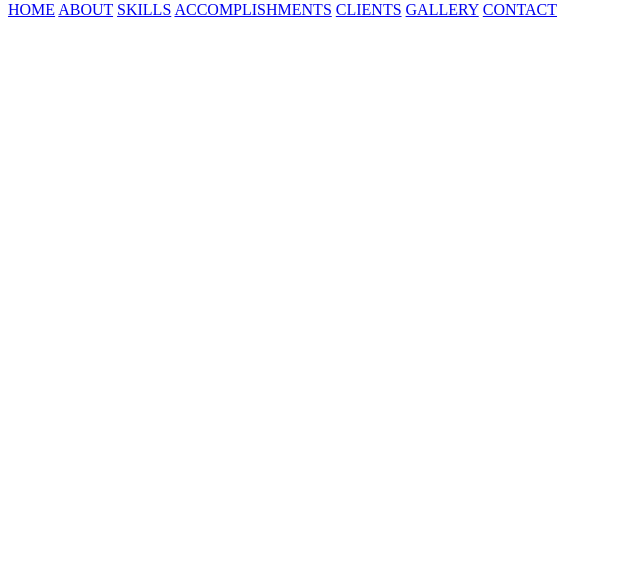
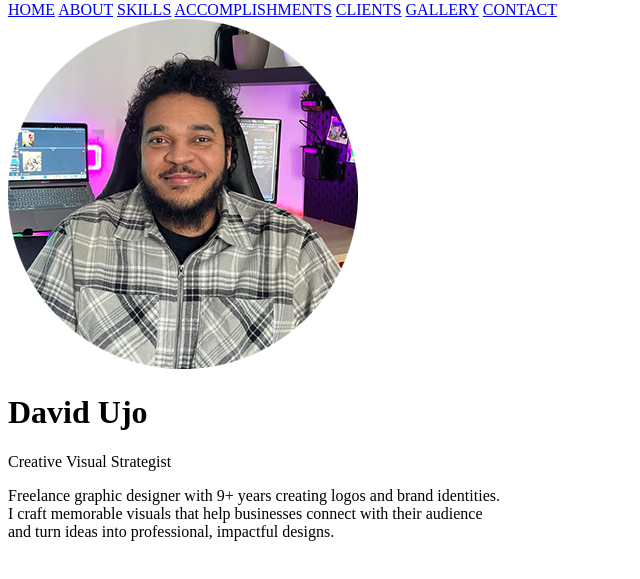
Before and after one commit to thekidmellow/art-by-david, a plain HTML site: page index.html in a window 1280 px wide. Shown: the part 121-700 px from the top of the page, without its empty margins (0-640 px from the left). Drawn offline with Linux system fonts and the light colour scheme.

Commit message:
Added "About" section

```diff
--- a/index.html
+++ b/index.html
@@ -1,5 +1,6 @@
 <!DOCTYPE html>
 <html lang="en">
+
 <head>
     <meta charset="UTF-8">
     <meta http-equiv="X-UA-Compatible" content="IE=edge">
@@ -12,8 +13,11 @@
     <link rel="icon" type="image/png" sizes="16x16" href="/assets/images/favicon_io/favicon-16x16.png">
     <link rel="manifest" href="/site.webmanifest">
 
-    </head>
+</head>
+
 <body>
+
+<!-- HOME -->
 
     <header>
         <img class="logo" src="/assets/images/artbydavid logo png.png" alt="artbydavid logo">
@@ -29,10 +33,24 @@
         <a href="#">CONTACT</a>
     </nav>
 
+<!-- ABOUT -->
+
+
+    <div>
+        <img src="/assets/images/David photo png.png" alt="David Ujo">
+        <h1>David Ujo</h1>
+        <p>Creative Visual Strategist</p>
+        <p>Freelance graphic designer with 9+ years creating logos and brand identities.
+            <br>I craft memorable visuals that help businesses connect with their audience
+            <br>and turn ideas into professional, impactful designs.
+        </p>
+    </div>
+
 
 
 
 
 
 </body>
+
 </html>
```
Also changed, not shown: 1 other file.
